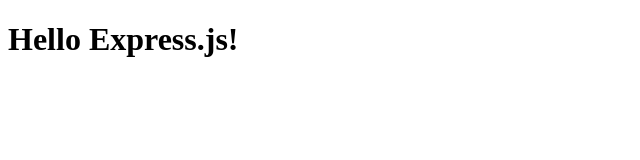
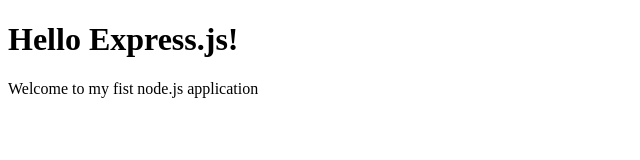
Before and after one commit to daniwaxman/web-server, a website: page public/index.html in a window 1280 px wide. Shown: the whole page, without its empty margins (0-640 px from the left). Drawn offline with Linux system fonts and the light colour scheme.

Commit message:
added new paragraph on index

```diff
--- a/public/index.html
+++ b/public/index.html
@@ -6,5 +6,6 @@
 </head>
 <body>
     <H1>Hello Express.js!</H1>
+<p>Welcome to my fist node.js application</p>
 </body>
 </html>
```
